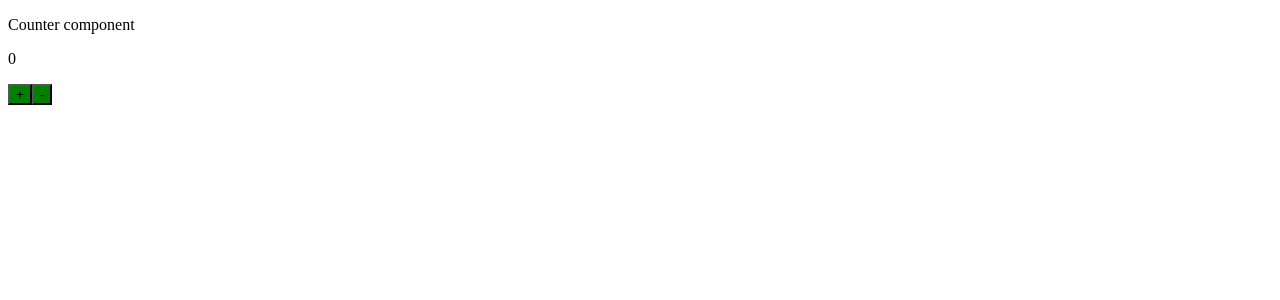
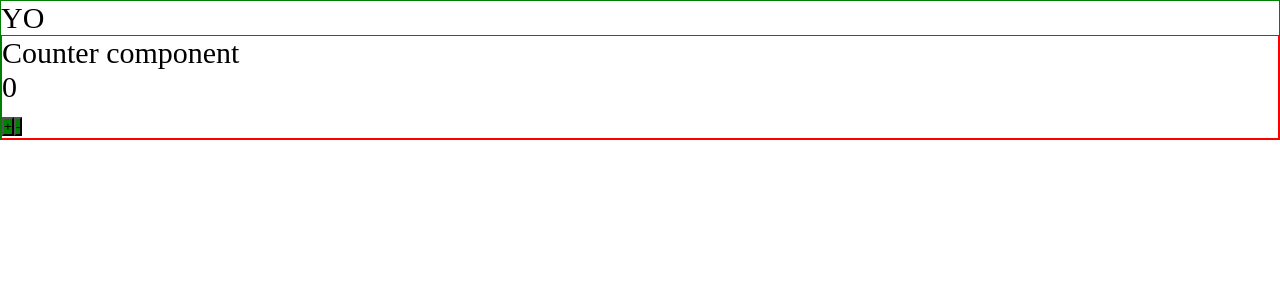
Before and after one commit to maeshchenko/blog, a React app: page / in a window 1280 px wide. Shown: the top 300 px of the page. Built offline with nearby package versions, Linux system fonts and the light colour scheme.

Commit message:
add css modules

```diff
--- a/package.json
+++ b/package.json
@@ -19,9 +19,11 @@
     "@types/webpack-dev-server": "^4.7.2",
     "css-loader": "^6.8.1",
     "html-webpack-plugin": "^5.5.3",
+    "mini-css-extract-plugin": "^2.7.6",
     "sass": "^1.69.5",
     "sass-loader": "^13.3.2",
     "style-loader": "^3.3.3",
+    "terser-webpack-plugin": "^5.3.9",
     "ts-loader": "^9.5.0",
     "ts-node": "^10.9.1",
     "typescript": "^5.2.2",
--- /dev/null
+++ b/src/App.tsx
@@ -0,0 +1,9 @@
+import {Counter} from "./components/Counter";
+import './index.scss';
+
+export const App = () => {
+    return <div className="app">
+        YO
+        <Counter/>
+    </div>
+}
--- /dev/null
+++ b/src/components/Counter.module.scss
@@ -0,0 +1,7 @@
+button {
+    background: green;
+}
+
+.wrapper {
+    border: 1px solid red;
+}
--- a/src/components/Counter.scss
+++ /dev/null
@@ -1,3 +0,0 @@
-button {
-    background: green;
-}
--- a/src/components/Counter.tsx
+++ b/src/components/Counter.tsx
@@ -1,10 +1,10 @@
 import {useState} from "react";
-import './Counter.scss';
+import classes from './Counter.module.scss';
 
 export const Counter = () => {
     const [count, setCount] = useState(0);
 
-    return <div>
+    return <div className={classes.wrapper}>
         <p>Counter component</p>
         <p>{count}</p>
         <button onClick={()=> setCount((value)=>value+1)}>+</button>
--- /dev/null
+++ b/src/index.scss
@@ -0,0 +1,10 @@
+* {
+  margin: 0;
+  padding: 0;
+  box-sizing: border-box;
+}
+
+.app {
+  border: 1px solid green;
+  font-size: 30px;
+}
--- a/src/index.tsx
+++ b/src/index.tsx
@@ -1,4 +1,4 @@
 import {render} from 'react-dom';
-import {Counter} from "./components/Counter";
+import {App} from "./App";
 
-render(<Counter/>, document.getElementById('root'))
+render(<App/>, document.getElementById('root'))
```
Also changed, not shown: src/global.d.ts (added, +7 -0 lines), 1 other file (tests, documents, lock files or other folders).
